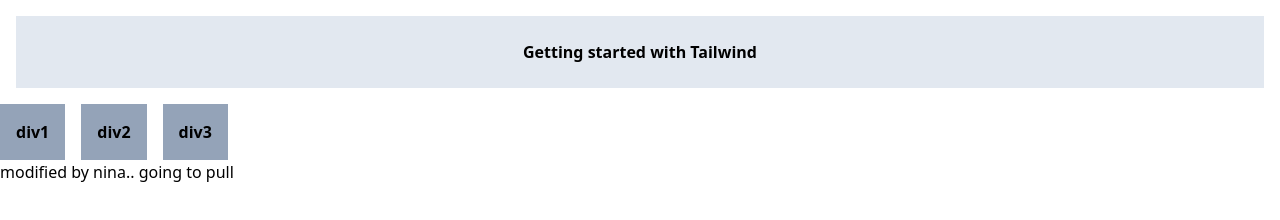
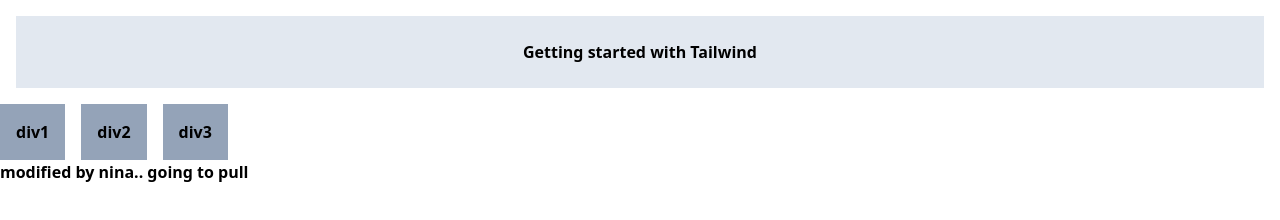
Before and after one commit to vee309bajracharya/Frameworks_practice, a plain HTML site: page front-end/index.html in a window 1280 px wide. Drawn offline with nearby package versions, Linux system fonts and the light colour scheme.

Commit message:
modified name

```diff
--- a/front-end/index.html
+++ b/front-end/index.html
@@ -22,6 +22,6 @@
 
     </section>
 
-    <h2 class="fonr-bold">modified by nina.. going to pull</h2>
+    <h2 class="font-bold">modified by nina.. going to pull</h2>
   </body>
 </html>
```
